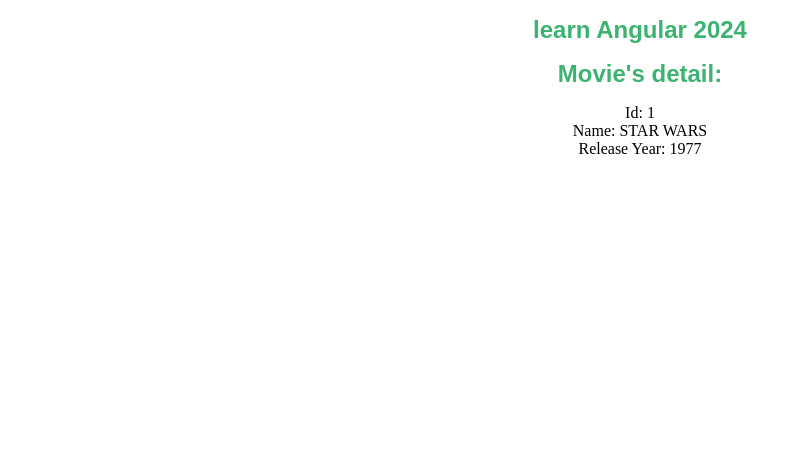
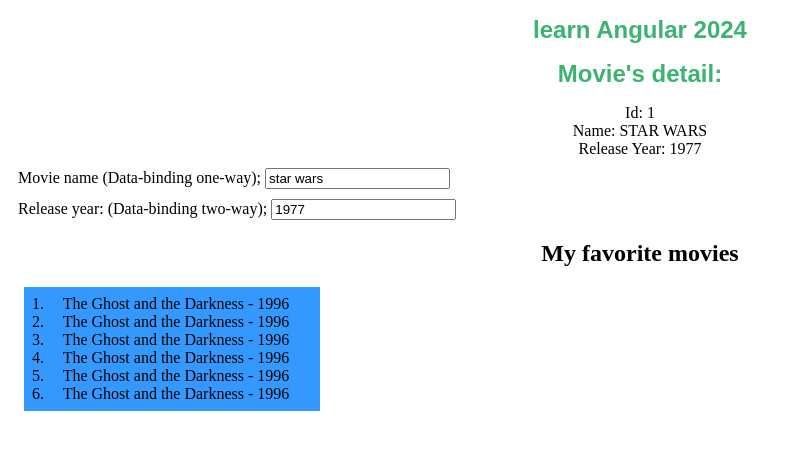
Before and after one commit to binhsna/Angular5Learning, an Angular app in the folder angularProject/: page / in a window 1280 px wide. Shown: the top 450 px of the page, without its empty margins (0-792 px from the left). Built offline with nearby package versions, Linux system fonts and the light colour scheme.

Commit message:
ngFor
Sử dụng ngFor directive hiện danh sách một List các object trong Angular

```diff
--- /dev/null
+++ b/angularProject/src/app/fake-movies.ts
@@ -0,0 +1,29 @@
+import {Movie} from "./models/movie";
+
+export var fakeMovies: Movie[] = [
+  {
+    id: 1,
+    name: "The Ghost and the Darkness",
+    releaseYear: 1996
+  }, {
+    id: 2,
+    name: "The Ghost and the Darkness",
+    releaseYear: 1996
+  }, {
+    id: 3,
+    name: "The Ghost and the Darkness",
+    releaseYear: 1996
+  }, {
+    id: 4,
+    name: "The Ghost and the Darkness",
+    releaseYear: 1996
+  }, {
+    id: 5,
+    name: "The Ghost and the Darkness",
+    releaseYear: 1996
+  }, {
+    id: 6,
+    name: "The Ghost and the Darkness",
+    releaseYear: 1996
+  }
+];
--- a/angularProject/src/app/movies/movies.component.css
+++ b/angularProject/src/app/movies/movies.component.css
@@ -0,0 +1,15 @@
+.movies {
+  background: #3399ff;
+  padding: 0.5em 1em 0.5em 1.5em;
+  margin: 1em;
+  max-width: 16em;
+}
+
+.movies.movieListItem {
+  font-size: 0.875em; /* 14px/16=0.875*/
+  font-family: Georgia, Serif, serif;
+  background: #cce5ff;
+  padding: 0.3em;
+  margin: 0.2em;
+  text-align: left;
+}
--- a/angularProject/src/app/movies/movies.component.html
+++ b/angularProject/src/app/movies/movies.component.html
@@ -2,3 +2,19 @@
 <div><span>Id: </span>{{movie.id}}</div>
 <div><span>Name: </span>{{movie.name | uppercase}}</div>
 <div><span>Release Year: </span>{{movie.releaseYear}}</div>
+<div style="margin: 10px; text-align: left">
+  <label>Movie name (Data-binding one-way);
+    <input [ngModel]="movie.name" placeholder="Enter movie's name">
+  </label>
+</div>
+<div style="margin: 10px; text-align: left">
+  <label>Release year: (Data-binding two-way);
+    <input [(ngModel)]="movie.releaseYear" placeholder="Enter release year">
+  </label>
+</div>
+<h2>My favorite movies</h2>
+<ol class="movies">
+  <li class="movieListItem" *ngFor="let eachMovie of movies">
+    {{eachMovie.name}} - {{eachMovie.releaseYear}}
+  </li>
+</ol>
--- a/angularProject/src/app/movies/movies.component.ts
+++ b/angularProject/src/app/movies/movies.component.ts
@@ -1,12 +1,16 @@
 import {Component, OnInit} from '@angular/core';
 import {Movie} from "../models/movie";
-import {UpperCasePipe} from "@angular/common";
+import {NgForOf, UpperCasePipe} from "@angular/common";
+import {FormsModule} from "@angular/forms";
+import {fakeMovies} from "../fake-movies";
 
 @Component({
   selector: 'app-movies',
   standalone: true,
   imports: [
-    UpperCasePipe
+    UpperCasePipe,
+    FormsModule,
+    NgForOf
   ],
   templateUrl: './movies.component.html',
   styleUrl: './movies.component.css'
@@ -17,6 +21,7 @@
     name: "star wars",
     releaseYear: 1977
   }
+  movies = fakeMovies;
 
   constructor() {
 
```
